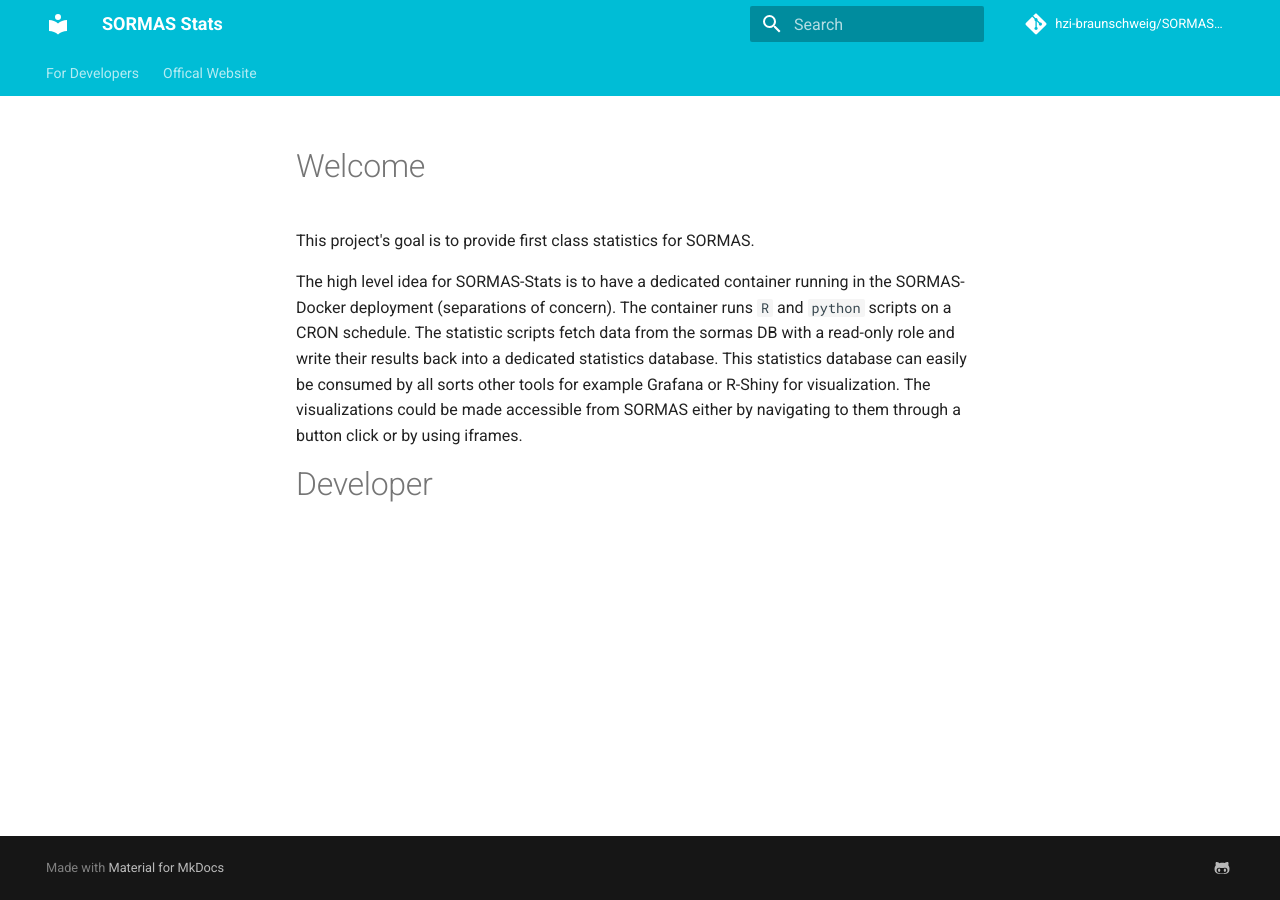
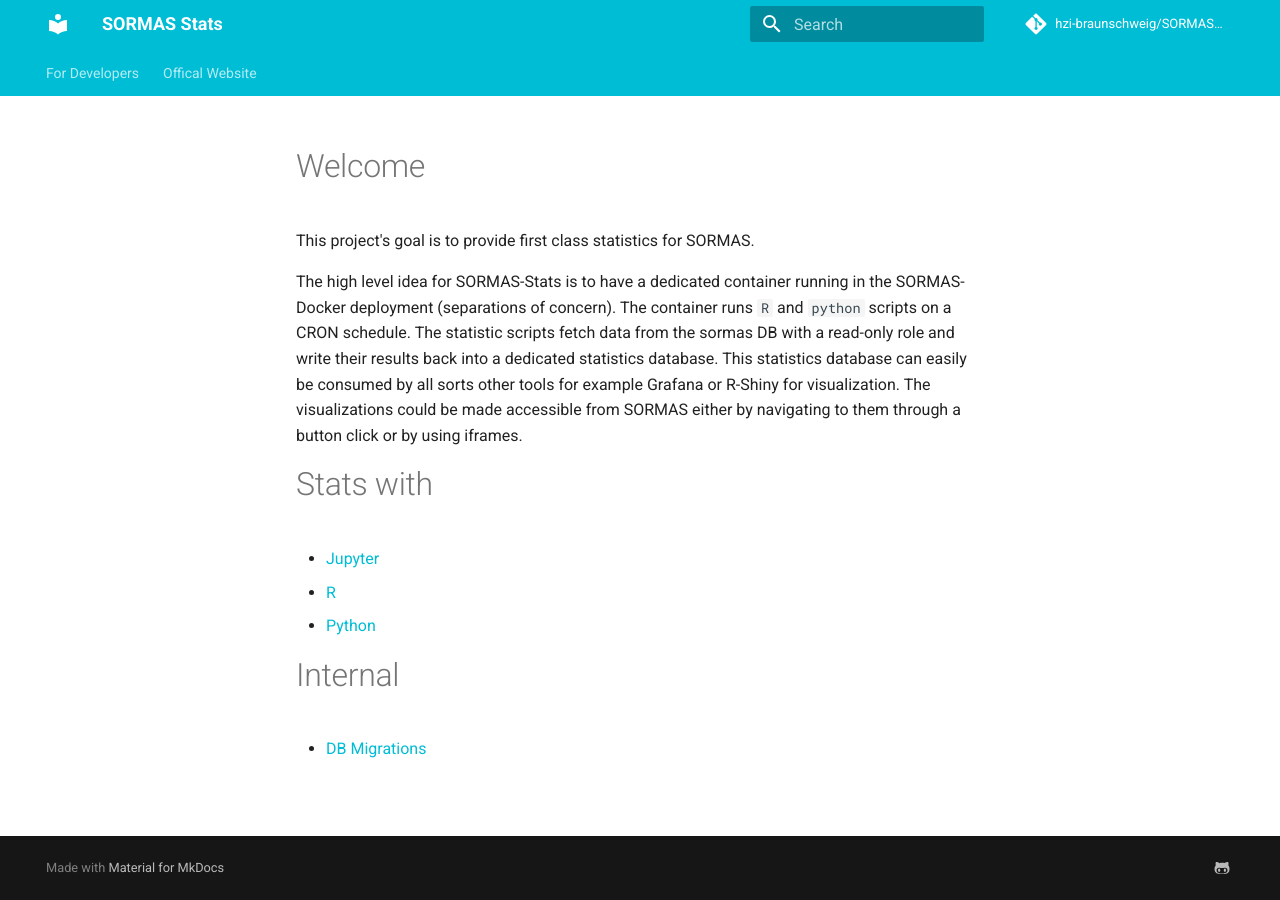
Before and after one commit to hzi-braunschweig/SORMAS-Stats, an MkDocs documentation site: the page built from docs/index.md, in a window 1280 px wide. Built offline with MkDocs 1.6.1 and Material for MkDocs 9.7.7, drawn with Linux system fonts in a browser that asks for light colours; comment, search, counter and statistics services are not loaded.

Commit message:
few more links

```diff
--- a/docs/index.md
+++ b/docs/index.md
@@ -12,4 +12,10 @@ visualizations could be made accessible from SORMAS either by
 navigating to them through a button click or by using iframes.
 
 
-# Developer
+# Stats with
+ * [Jupyter](../dev/README.md)
+ * [R](../src/stats/R)
+ * [Python](../src/stats/python)
+
+# Internal
+ * [DB Migrations](../src/stats/db/README.md)
```
